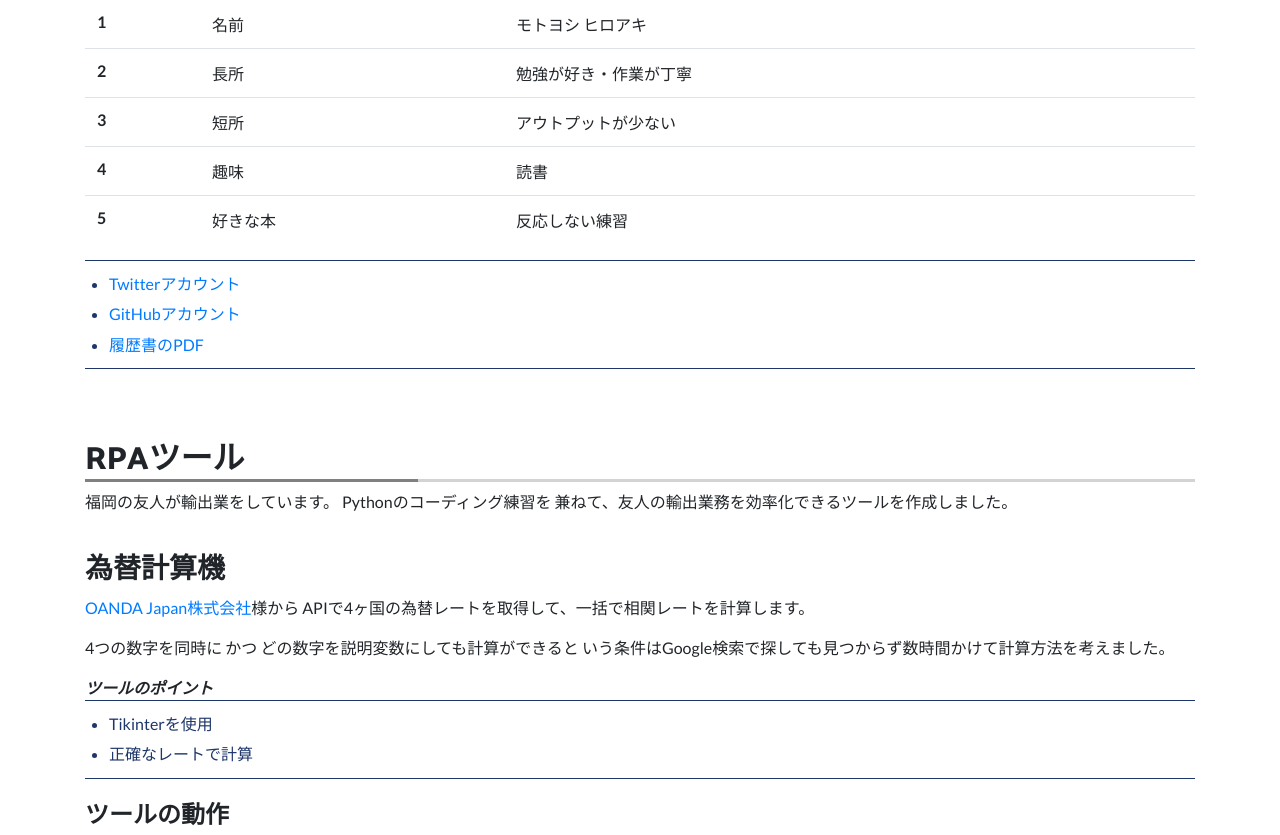
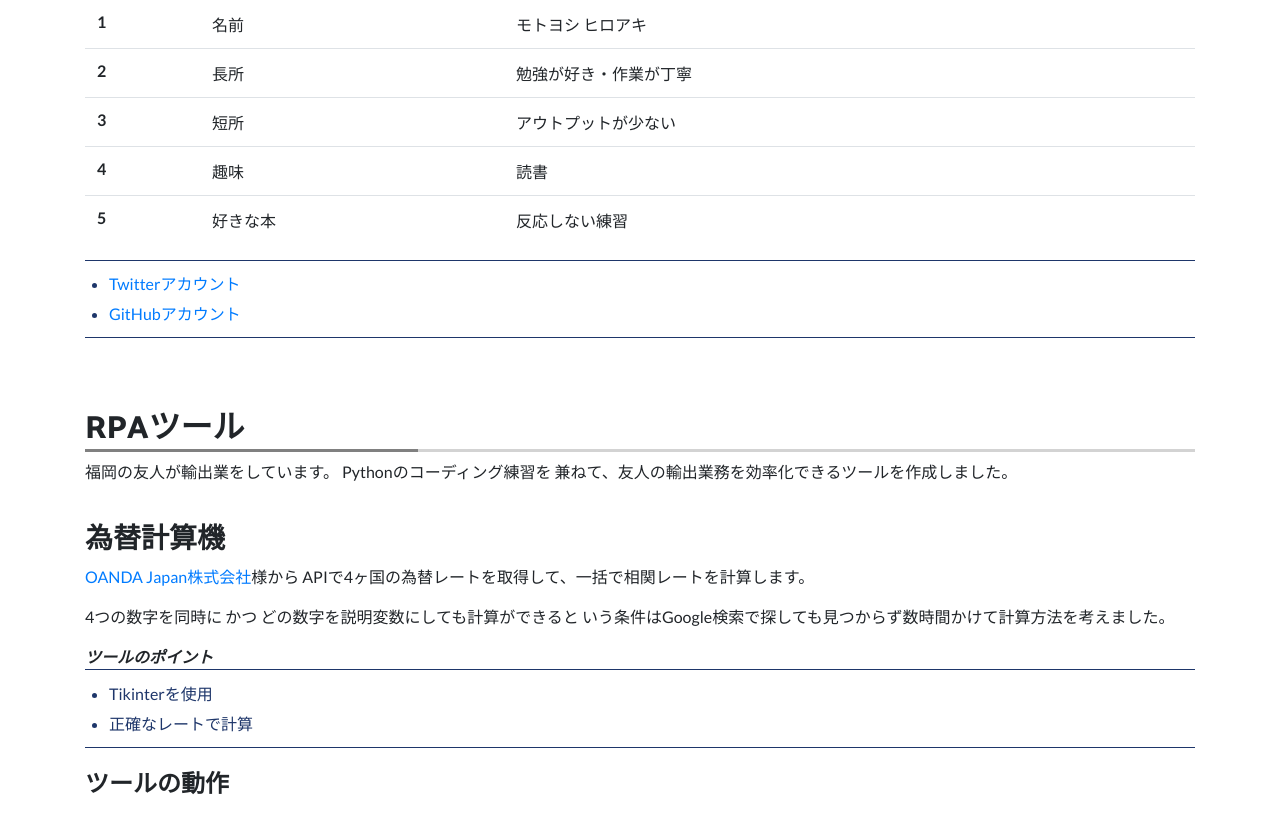
Before and after one commit to motoyoshihiroaki/pfapp, a Django app: page / in a window 1280 px wide. Shown: the part 899-1734 px from the top of the page. Run offline with Django 3.2, Linux system fonts and the light colour scheme; some libraries are stand-ins or nearby versions; grey boxes are pictures that could not be loaded.

Commit message:
リンク記述忘れや動画の掲載ミスを削除

```diff
--- a/index/templates/index.html
+++ b/index/templates/index.html
@@ -88,7 +88,6 @@
                 <ul>
                     <li><a href="https://twitter.com/ses_web_create" target="_blank">Twitterアカウント</a></li>
                     <li><a href="https://github.com/motoyoshihiroaki" target="_blank">GitHubアカウント</a></li>
-                    <li><a href="#">履歴書のPDF</a></li>
                 </ul>
             </div>
 
@@ -157,16 +156,13 @@
                                 <li>非アクティブユーザーの排除</li>
                             </ul>
                         </div>
-                        <h4 class="mt-4">ツールの動作</h4>
-                            <div class="movie-wrap mb-4">
-                                 <iframe width="1280" height="720" src="https://www.youtube.com/embed/kBkddYL1SFc" frameborder="0" allow="accelerometer; autoplay; clipboard-write; encrypted-media; gyroscope; picture-in-picture" allowfullscreen></iframe>
-                            </div>
+
                         <h4>GitHub</h4>
                             いいねbotを基本にコーディングしているので、他２つのコードはあまり変化していません。
                             <ul class="mt-2">
                                 <li><a href="https://github.com/motoyoshihiroaki/Twiiter_Newfavo" target="_blank">いいねbot</a></li>
-                                <li><a href="https://github.com/motoyoshihiroaki/Twiiter_Newfavo" target="_blank">リツイートbot</a></li>
-                                <li><a href="https://github.com/motoyoshihiroaki/Twiiter_Newfavo" target="_blank">フォローbot</a></li>
+                                <li><a href="https://github.com/motoyoshihiroaki/Twitter_Newretweet" target="_blank">リツイートbot</a></li>
+                                <li><a href="https://github.com/motoyoshihiroaki/Twitter_NewFollow" target="_blank">フォローbot</a></li>
                             </ul>
                 </div>
         </div>
```
